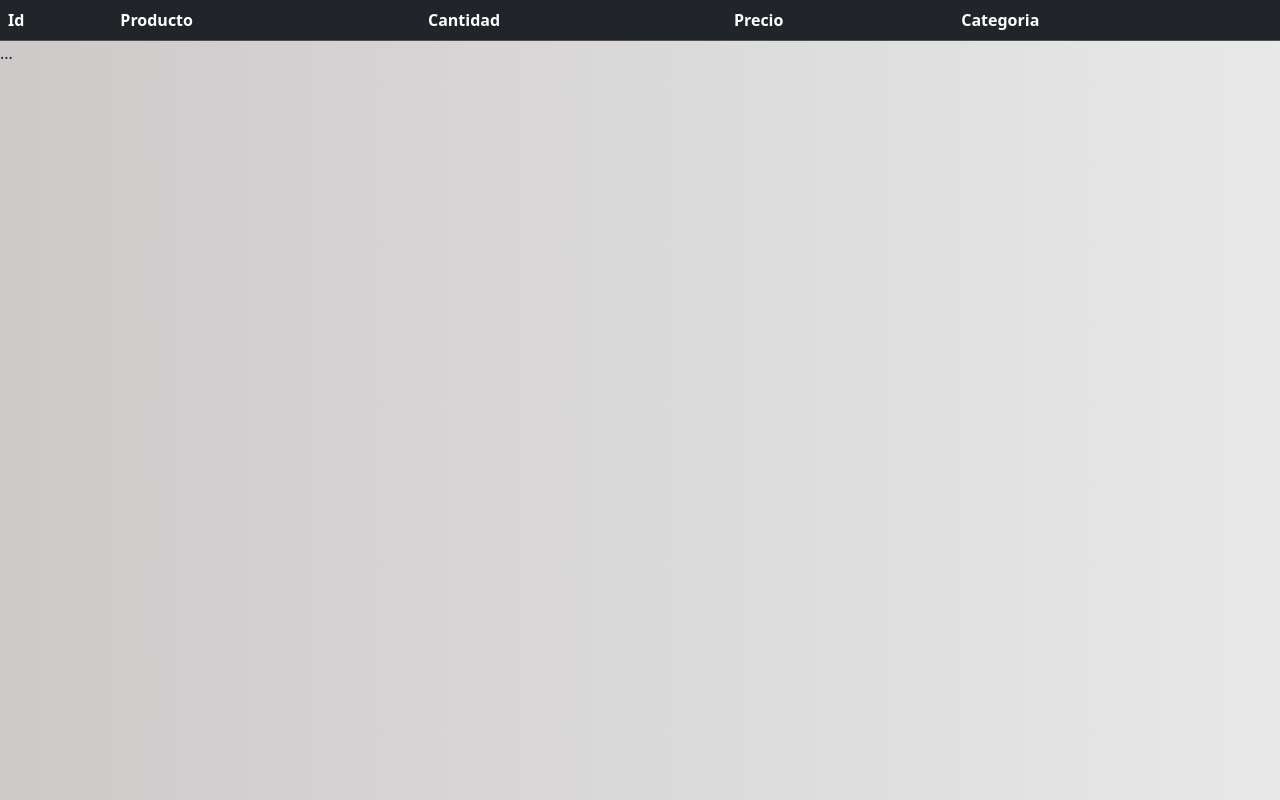
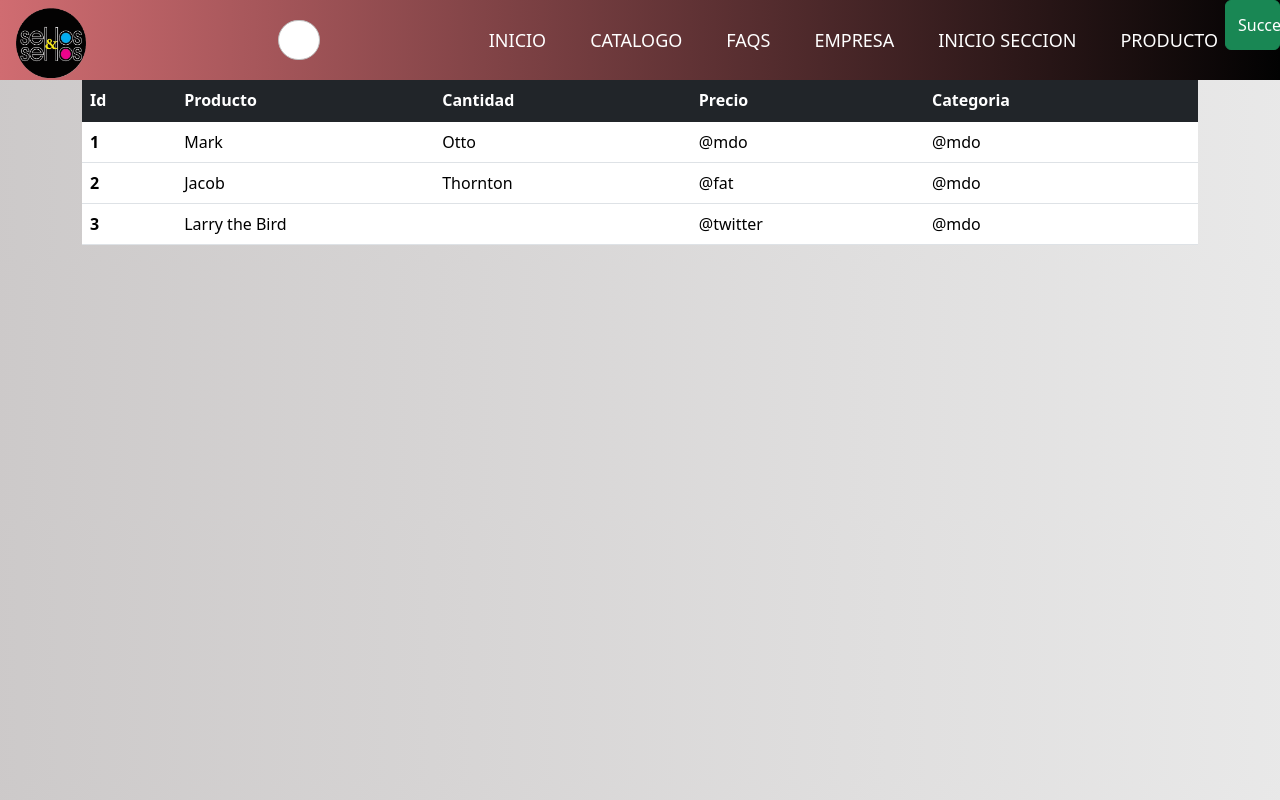
Before and after one commit to Rabedon1/Tienda-React, a React (Create React App) app in the folder client/: page /Productos in a window 1280 px wide. Built offline with nearby package versions, Linux system fonts and the light colour scheme.

Commit message:
añadi el componente productos

```diff
--- a/client/src/App.js
+++ b/client/src/App.js
@@ -17,6 +17,7 @@ import './components/Catalogo.css';
 import './components/FAQS.css';
 import './components/Empresa.css';
 import './components/Footer.css';
+//import  './components/Productos.css';
 //import './components/Login.css';
 import 'bootstrap/dist/css/bootstrap.min.css';
 
@@ -31,13 +32,17 @@ function App() {
           <Route path='/empresa' element={<Empresa/>}/>
           <Route path='/fAQS' element={<FAQS/>}/>
           <Route path='/logIn' element={<LogIn/>}/>
+          <Route path='/Productos' element={<Productos/>}/>
+
+
 
           {/* <Route path='*' element={<div>404 - not found</div>}/> */}
         </Route>
 
       </Routes>
-      <Productos/>
+
     </div>
+
   );
 }
 
--- a/client/src/components/Header.jsx
+++ b/client/src/components/Header.jsx
@@ -40,6 +40,9 @@ const Header = () => {
               <li className="navMenuItem">
                 <Link to="/logIn" className='navMenuLink navLink'>Inicio Seccion</Link>
               </li>
+              <li className="navMenuItem">
+                <Link to="/Productos" className='navMenuLink navLink'>Producto</Link>
+              </li>
             </ul>
         </nav>
       </header>
--- /dev/null
+++ b/client/src/components/Productos.css
@@ -0,0 +1,4 @@
+.productos-container {
+    margin-top: 20px; /* Espacio arriba del contenedor */
+    padding-bottom: 20px; /* Espacio debajo del contenedor */
+}
--- a/client/src/components/Productos.jsx
+++ b/client/src/components/Productos.jsx
@@ -2,7 +2,7 @@ import React from 'react';
 
 const Productos = () => {
     return (
-        <div>
+        <div class="container">
             <table class="table">
                 <thead class="table-dark">
                     <tr>
@@ -11,14 +11,35 @@ const Productos = () => {
                     <th scope="col">Cantidad</th>
                     <th scope="col">Precio</th>
                     <th scope="col">Categoria</th>
+                    </tr>
+                 </thead>
+                 <tbody class="table-group-divider">
+                    <tr>
+                     <th scope="row">1</th>
+                     <td>Mark</td>
+                     <td>Otto</td>
+                     <td>@mdo</td>
+                     <td>@mdo</td>
+                    </tr>
+                     <tr>
+                     <th scope="row">2</th>
+                     <td>Jacob</td>
+                     <td>Thornton</td>
+                     <td>@fat</td>
+                     <td>@mdo</td>
+                     </tr>
+                     <tr>
+                     <th scope="row">3</th>
+                     <td colspan="2">Larry the Bird</td>
+                     <td>@twitter</td>
+                     <td>@mdo</td>
+                    </tr>
+
+                 </tbody>
+            </table>
+            <button className="btn btn-success">Success</button>
 
 
-    </tr>
-             </thead>
-            <tbody>
-             ...
-            </tbody>
-            </table>
         </div>
     );
 };
```
Lines whose indentation alone changed are shown as unchanged.
